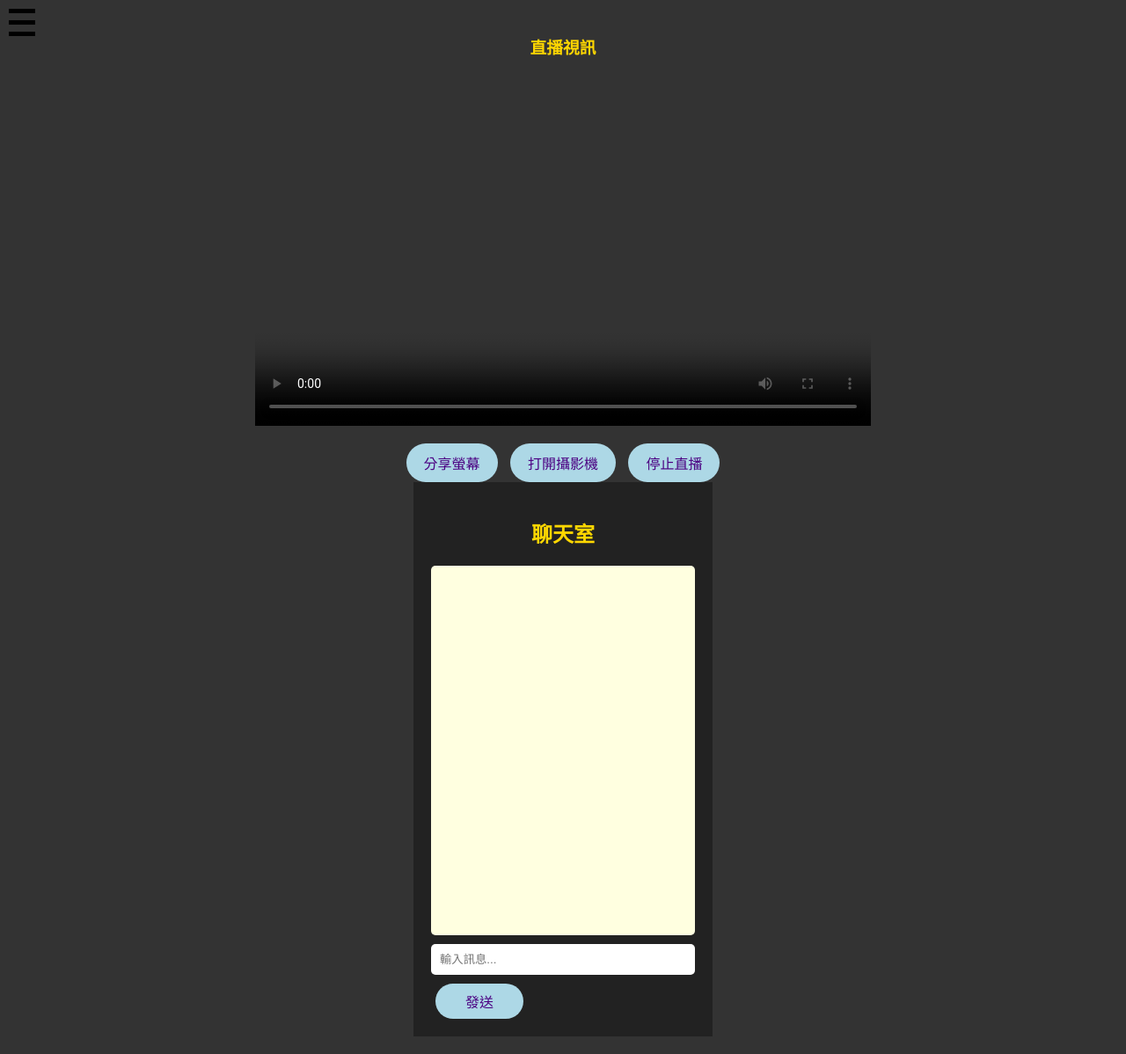
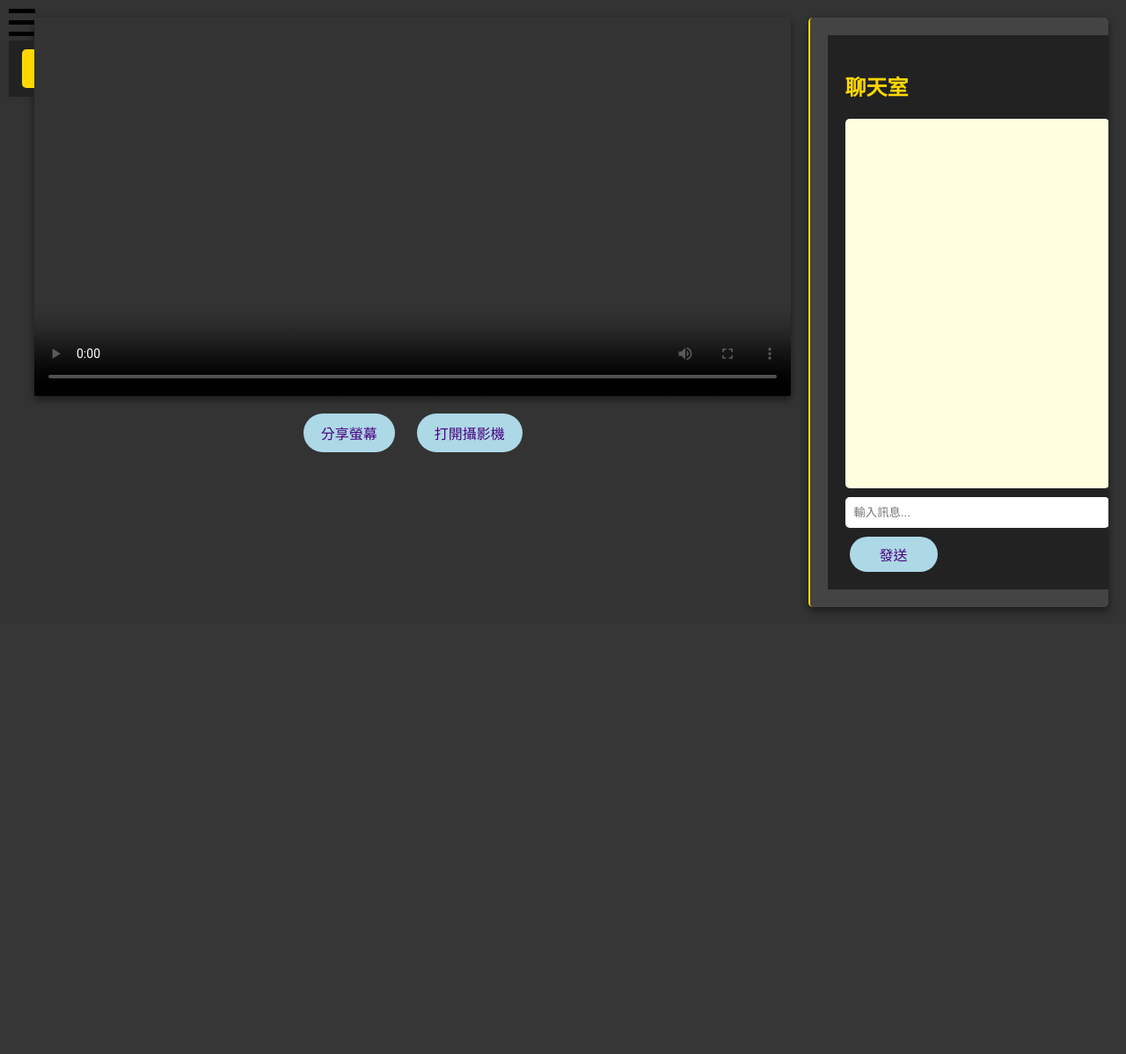
Before and after one commit to flyflyk/PopCatStream, a Flask app: page /createLive in a window 1280 px wide. Shown: the part 94-1292 px from the top of the page at 88% size. After the commit the page ends 790 px from the top, so only its background shows below. Run offline with Flask 3, Linux system fonts and the light colour scheme; some libraries are stand-ins or nearby versions.

Commit message:
css分檔、介面更新

```diff
--- /dev/null
+++ b/app/static/css/dropdown_menu.css
@@ -0,0 +1,24 @@
+.menu {
+    position: fixed;
+    top: 100px;
+    left: 10px;
+    display: flex;
+    flex-direction: column;
+    width: 30px;
+    cursor: pointer;
+}
+
+.menu div {
+    height: 5px;
+    background-color: black;
+    margin: 4px 0;
+}
+
+#menu-options {
+    position: fixed;
+    top: 140px;
+    left: 10px;
+    background-color: #222;
+    padding: 10px;
+    box-shadow: 0 0 10px rgba(0, 0, 0, 0.1);
+}
--- /dev/null
+++ b/app/static/css/live_streamer.css
@@ -0,0 +1,67 @@
+/* 主容器樣式 */
+.menu-container {
+    display: flex;
+    align-items: flex-start;
+    padding: 20px;
+    gap: 20px; /* 下拉選單與主內容之間的間距 */
+}
+
+/* 下拉選單樣式 */
+.dropdown-menu {
+    position: relative;
+    z-index: 20; /* 確保不會被覆蓋 */
+}
+
+/* 主要內容容器 */
+.main-container {
+    display: flex;
+    flex-grow: 1;
+    gap: 0px; /* 主內容與聊天區之間的間距 */
+}
+
+.content {
+    flex: 3;
+    display: block; /* 修改為 block 使子元素垂直排列 */
+    text-align: center; /* 讓內容居中 */
+}
+
+.content video {
+    display: block; /* 確保視頻單獨占據一行 */
+    margin: 0 auto; /* 水平居中 */
+    width: 100%; /* 視頻寬度填滿容器 */
+    max-width: 860px; /* 最大寬度 */
+    height: auto; /* 自動調整高度 */
+    border-radius: 2px; /* 圓角邊框 */
+    box-shadow: 0px 4px 10px rgba(0, 0, 0, 0.5); /* 視訊的陰影效果 */
+}
+
+
+/* 聊天區域 */
+.chat-container {
+    flex: 1;
+    background-color: #444; /* 深灰色背景 */
+    border-radius: 5px; /* 圓角 */
+    padding: 20px;
+    overflow-y: auto; /* 如果內容過長可滾動 */
+    max-height: 670px;
+    box-shadow: 0px 4px 10px rgba(0, 0, 0, 0.5); /* 陰影效果 */
+    border-left: 2px solid #FFD700; /* 左側的分隔線 */
+}
+
+/* 按鈕容器樣式 */
+.button-container {
+    display: flex;
+    justify-content: center; /* 按鈕置中 */
+    gap: 15px; /* 按鈕間距 */
+    margin-top: 20px; /* 與視頻之間的距離 */
+}
+
+/* 按鈕樣式繼續沿用 */
+.oval-button {
+    padding: 10px 20px; /* 按鈕內邊距 */
+    border: none;
+    border-radius: 50px; /* 使按鈕呈橢圓形 */
+    background-color: #ADD8E6; /* 按鈕背景顏色 */
+    color: #4B0082; /* 按鈕文字顏色 */
+    cursor: pointer;
+}
--- a/app/static/css/main.css
+++ b/app/static/css/main.css
@@ -5,15 +5,6 @@
     padding: 0;
     background-color: #333; /* 深灰色背景 */
     color: #FFD700; /* 黃色字體 */
-}
-
-header {
-    background-color: #444; /* 深灰色標頭 */
-    padding: 20px;
-}
-
-header img {
-    height: 50px; /* Logo 高度 */
 }
 
 /* 按鈕樣式 */
@@ -54,81 +45,6 @@
     box-shadow: 0 4px 10px rgba(0, 0, 0, 0.5); /* 陰影效果 */
 }
 
-/* 下拉容器樣式 */
-.dropdown {
-    position: relative;
-    display: inline-block;
-}
-
-/* 圖像按鈕樣式 */
-.profile-icon {
-    height: 40px;
-    border-radius: 50%;
-    cursor: pointer;
-}
-
-/* 下拉內容樣式：向左下展開 */
-.dropdown-content {
-    display: none;
-    position: absolute;
-    background-color: #444;
-    min-width: 160px;
-    box-shadow: 0px 8px 16px rgba(0, 0, 0, 0.2);
-    z-index: 1;
-    right: 0;
-    top: 10;
-}
-
-/* 下拉選項樣式：文字向左對齊 */
-.dropdown-content a {
-    color: white;
-    padding: 12px 16px;
-    text-decoration: none;
-    display: block;
-    text-align: left; /* 文字向左對齊 */
-}
-
-/* 下拉選項懸停效果 */
-.dropdown-content a:hover {
-    background-color: #333; /* 修改懸停背景色 */
-}
-
-/*字形*/
-.site-title {
-    flex: 1;
-    text-align: center;
-    margin: 0;
-    font-family: 'Fredoka One', sans-serif;
-    font-size: 28px;
-    color: #fce17d;
-    text-shadow: 2px 2px 4px rgba(0, 0, 0, 0.5);
-}
-
-.menu {
-    position: fixed;
-    top: 100px; /* 向下移動兩格 */
-    left: 10px;
-    display: flex;
-    flex-direction: column;
-    width: 30px;
-    cursor: pointer;
-}
-
-.menu div {
-    height: 5px;
-    background-color: black;
-    margin: 4px 0;
-}
-
-#menu-options {
-    position: fixed;
-    top: 140px; /* 跟隨移動 */
-    left: 10px;
-    background-color: #222;
-    padding: 10px;
-    box-shadow: 0 0 10px rgba(0,0,0,0.1);
-}
-
 .control-buttons {
     display: flex;
     flex-direction: row; /* 將按鈕排列在同一行 */
@@ -136,7 +52,6 @@
     gap: 10px; /* 按鈕之間的間距 */
     margin-top: 20px;
 }
-
 
 .oval-button {
     padding: 10px 20px; /* 按鈕內邊距 */
--- a/app/static/js/live_streamer.js
+++ b/app/static/js/live_streamer.js
@@ -32,7 +32,9 @@
     try {
         const screenStream = await navigator.mediaDevices.getDisplayMedia({ video: true });
         broadcastStream(screenStream);
-        stopStreamButton.disabled = false;
+        shareScreenButton.style.display = 'none';
+        startCameraButton.style.display = 'none';
+        stopStreamButton.style.display = 'inline-block';
     } catch (err) {
         console.error("Error sharing screen:", err);
     }
@@ -42,7 +44,9 @@
     try {
         const cameraStream = await navigator.mediaDevices.getUserMedia({ video: true, audio: true });
         broadcastStream(cameraStream);
-        stopStreamButton.disabled = false;
+        shareScreenButton.style.display = 'none';
+        startCameraButton.style.display = 'none';
+        stopStreamButton.style.display = 'inline-block';
     } catch (err) {
         console.error("Error accessing camera:", err);
     }
@@ -53,7 +57,9 @@
     if (stream) {
         stream.getTracks().forEach((track) => track.stop());
         liveVideo.srcObject = null;
-        stopStreamButton.disabled = true;
+        shareScreenButton.style.display = 'inline-block';
+        startCameraButton.style.display = 'inline-block';
+        stopStreamButton.style.display = 'none';
     }
 });
 
--- /dev/null
+++ b/app/templates/dropdown_menu.html
@@ -0,0 +1,7 @@
+<div class="menu" onclick="toggleMenu()">
+    <div></div>
+    <div></div>
+    <div></div>
+</div>
+<div id="menu-options">
+</div>
--- a/app/templates/live_streamer.html
+++ b/app/templates/live_streamer.html
@@ -5,6 +5,9 @@
     <meta name="viewport" content="width=device-width, initial-scale=1.0">
     <title>PopCatStream</title>
     <link rel="stylesheet" href="/static/css/main.css">
+    <link rel="stylesheet" href="/static/css/header.css">
+    <link rel="stylesheet" href="/static/css/dropdown_menu.css">
+    <link rel="stylesheet" href="/static/css/live_streamer.css">
     <link rel="stylesheet" href="/static/css/chat.css">
     <link href="https://fonts.googleapis.com/css2?family=Fredoka+One&display=swap" rel="stylesheet">
 </head>
@@ -22,29 +25,29 @@
         </div>
     </header>
 
-    <!-- 下拉選單 -->
-    <div class="menu" onclick="toggleMenu()">
-        <div></div>
-        <div></div>
-        <div></div>
+    <!-- 主內容和下拉選單 -->
+    <div class="menu-container">
+        <!-- 下拉選單 -->
+        {% include 'dropdown_menu.html' %}
+
+        <!-- 主內容 -->
+        <div class="main-container">
+            <!-- 直播區域 -->
+            <div class="content">
+                <video id="liveVideo" width="700" height="400" autoplay controls></video>
+
+                <div class="button-container">
+                    <button id="shareScreenButton" class="oval-button">分享螢幕</button>
+                    <button id="startCameraButton" class="oval-button">打開攝影機</button>
+                    <button id="stopStreamButton" class="oval-button" style="background-color: #d01515; color: #dbd6de; display: none;">停止直播</button>
+                </div>
+            </div>
+
+            <div class="chat-container">
+                {% include 'chat.html' %}
+            </div>
+        </div>
     </div>
-    <div id="menu-options" style="display: none;">
-        <div id="create-button"></div>
-    </div>
-
-    <!-- 主內容 -->
-    <main style="display: flex; flex-direction: column; align-items: center; padding: 20px;">
-        <h3>直播視訊</h3>
-        <video id="liveVideo" width="700" height="400" autoplay controls></video>
-
-        <!-- 控制按鈕 -->
-        <div style="margin-top: 20px;">
-            <button id="shareScreenButton" class="oval-button">分享螢幕</button>
-            <button id="startCameraButton" class="oval-button">打開攝影機</button>
-            <button id="stopStreamButton" class="oval-button" disabled>停止直播</button>
-        </div>
-        {% include 'chat.html' %}
-    </main>
 
 
 
```
Also changed, not shown: app/static/css/header.css (added, +52 -0 lines), app/static/css/live_watcher.css (added, +49 -0 lines), app/static/js/live_watcher.js (+1 -17 lines), app/templates/header.html (added, +10 -0 lines), app/templates/index.html (+4 -17 lines), app/templates/live_watcher.html (+22 -17 lines).
